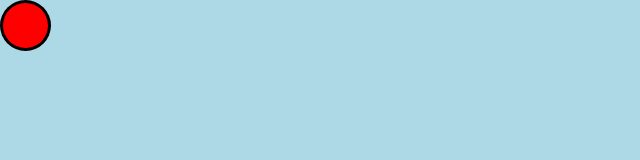
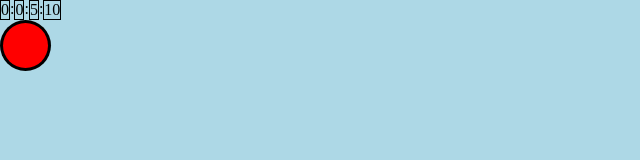
Before and after one commit to RAYJBOY/ReactionGame, a plain HTML site: page index.html in a window 1280 px wide. Shown: the whole page, without its empty margins (0-640 px from the left). Drawn offline with Linux system fonts and the light colour scheme.

Commit message:
Added timer to game

```diff
--- a/game.js
+++ b/game.js
@@ -2,7 +2,6 @@ var outerCircle = document.querySelector('.external');
 var innerCircle = document.querySelector('.internal');
 var outerCircleWidth = outerCircle.offsetWidth;
 var outerCircleHeight = outerCircle.offsetHeight;
-
 
 const onButtonClick = () => {
   let XCoordinate = Math.floor(Math.random() * window.innerWidth);
@@ -18,3 +17,8 @@ const onButtonClick = () => {
 }
 
 outerCircle.addEventListener('click', onButtonClick);
+
+//------------------------------------Timer---------------------------------------
+
+const myTimer = new Timer();
+myTimer.startTimer();
--- a/index.html
+++ b/index.html
@@ -6,10 +6,49 @@
     <link rel="stylesheet" href="styles.css">
   </head>
   <body>
+
+    <div class="time-body">
+      <div class="hour">
+        <p>HOUR</p>
+        <p>hour</p>
+      </div>
+
+      <div class="colon">
+        <p>:</p>
+      </div>
+
+      <div class="minute">
+        <p>MINUTE</p>
+        <p>minute</p>
+      </div>
+
+      <div class="colon">
+        <p>:</p>
+      </div>
+
+      <div class="second">
+        <p>SECOND</p>
+        <p>second</p>
+      </div>
+
+      <div class="colon">
+        <p>:</p>
+      </div>
+
+      <div class="ms">
+        <p>MS</p>
+        <p>ms</p>
+      </div>
+    </div><!--end of timer divs -->
+
     <div class="external">
       <div class="internal">
       </div>
     </div>
+
+    <script src="./timer.js"></script>
     <script src="./game.js"></script>
+
   </body>
+
 </html>
--- a/styles.css
+++ b/styles.css
@@ -26,3 +26,14 @@ body{
   height: 45px;
   border-radius: 50%;
 }
+
+.time-body{
+  display: flex;
+  justify-content: flex-start;
+}
+
+.hour,.minute,.second,.ms{
+  border: 1px solid black;
+  text-align: center;
+  width: auto;
+}
--- /dev/null
+++ b/timer.js
@@ -0,0 +1,53 @@
+class Timer{
+  constructor(){
+    this.ms = 0;
+    this.seconds = 0;
+    this.minutes = 0;
+    this.hours = 0;
+    this.setup();
+  }
+
+  setup() {
+    document.querySelector('.ms').innerText = this.ms;
+    document.querySelector('.second').innerText = this.seconds;
+    document.querySelector('.minute').innerText = this.minutes;
+    document.querySelector('.hour').innerText = this.hours;
+    setInterval(this.startTimer.bind(this), 10);
+  }
+
+  startTimer() {
+    this.ms = document.querySelector('.ms').innerText;
+    this.ms = parseInt(this.ms) + 10;
+    document.querySelector('.ms').innerText = String(this.ms);
+    if (parseInt(this.ms) == 1000){
+      this.incrementSeconds();
+      document.querySelector('.ms').innerText = 0;
+    }
+  }
+
+  incrementSeconds() {
+    this.seconds = parseInt(document.querySelector('.second').innerText);
+    this.seconds++;
+    document.querySelector('.second').innerText = String(this.seconds);
+    if(parseInt(this.seconds) == 60){
+      this.incrementMinutes();
+      document.querySelector('.second').innerText = 0;
+    }
+  }
+
+  incrementMinutes() {
+    this.minutes = parseInt(document.querySelector('.minute').innerText);
+    this.minutes++;
+    document.querySelector('.minute').innerText = String(this.minutes);
+    if(parseInt(this.minutes) == 60){
+      this.incrementHours();
+      document.querySelector('.minute').innerText = 0;
+    }
+  }
+
+  incrementHours() {
+    this.hours = parseInt(document.querySelector('.hour').innerText);
+    this.hours++;
+    document.querySelector('.hour').innerText = String(this.hours);
+  }
+}
```
